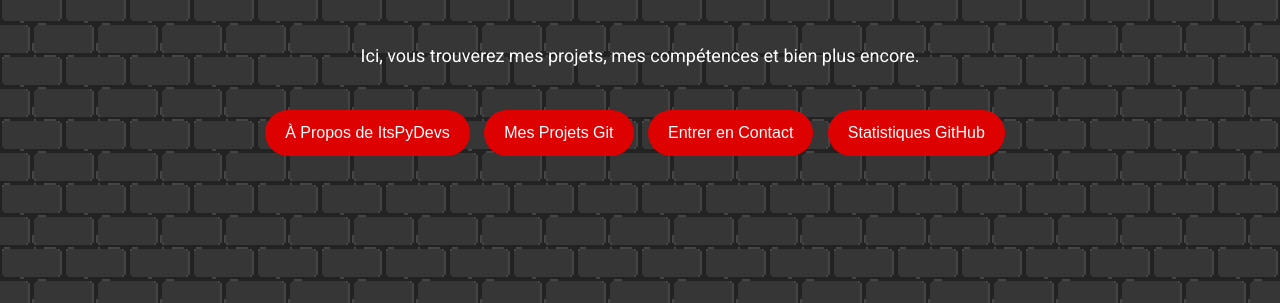
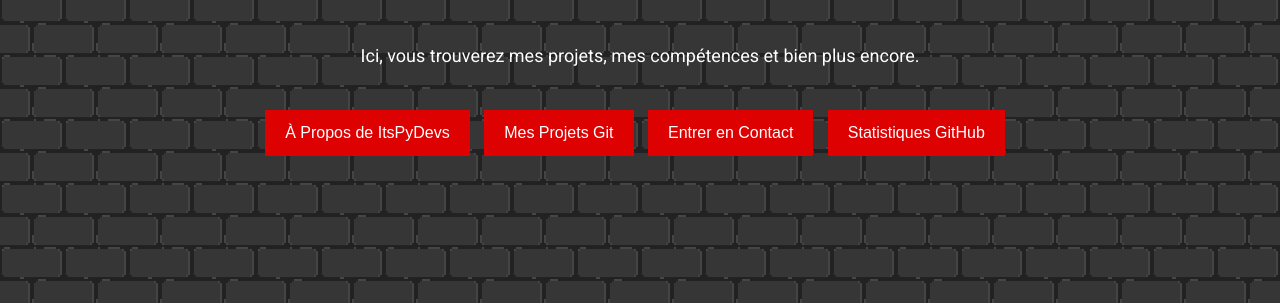
Before and after one commit to ItsPyDevs/itspydevs.github.io, a PHP site: page /index.html in a window 1280 px wide. Shown: the part 361-664 px from the top of the page. Run offline with PHP 8.4, Linux system fonts and the light colour scheme.

Commit message:
Update buttons.css

```diff
--- a/assets/css/buttons.css
+++ b/assets/css/buttons.css
@@ -7,7 +7,6 @@
 	color: #fff;
 	padding: 10px 20px;
 	text-decoration: none;
-	border-radius: 50px;
 	margin-right: 10px;
 	transition: transform 0.3s ease, background-color 0.3s ease, box-shadow 0.3s ease;
 	display: inline-block;
```
